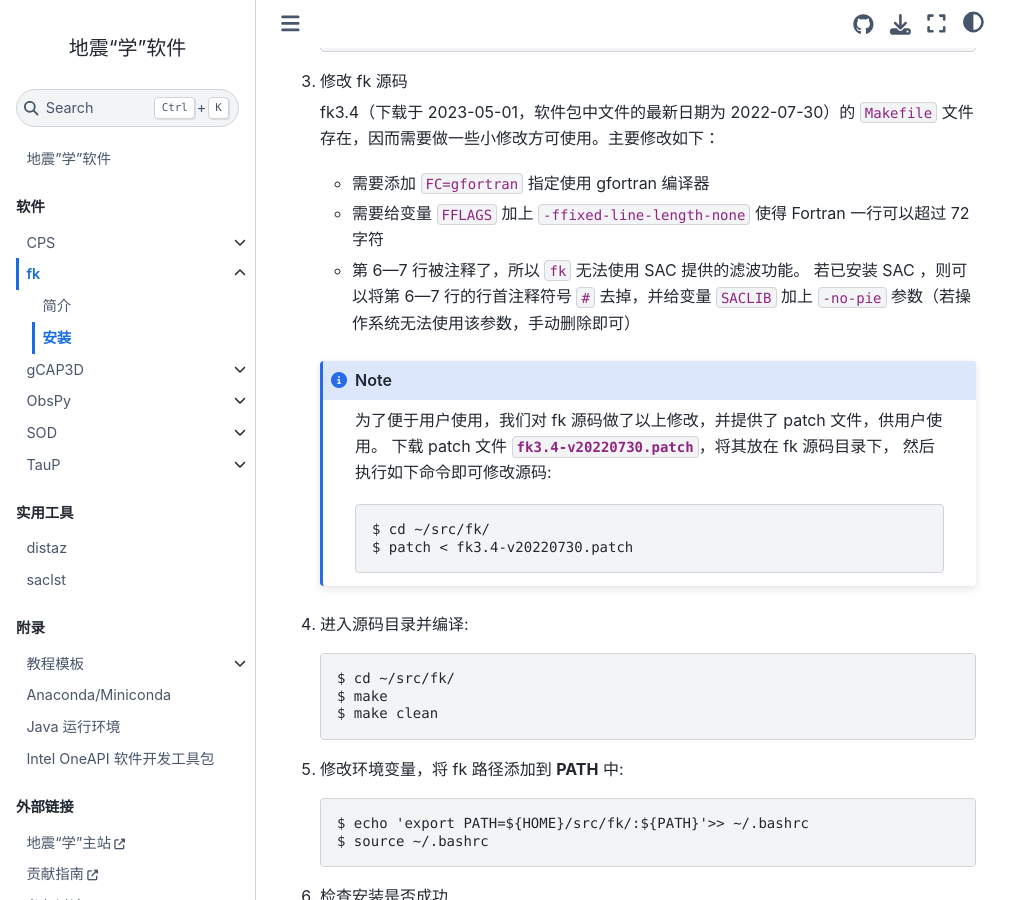
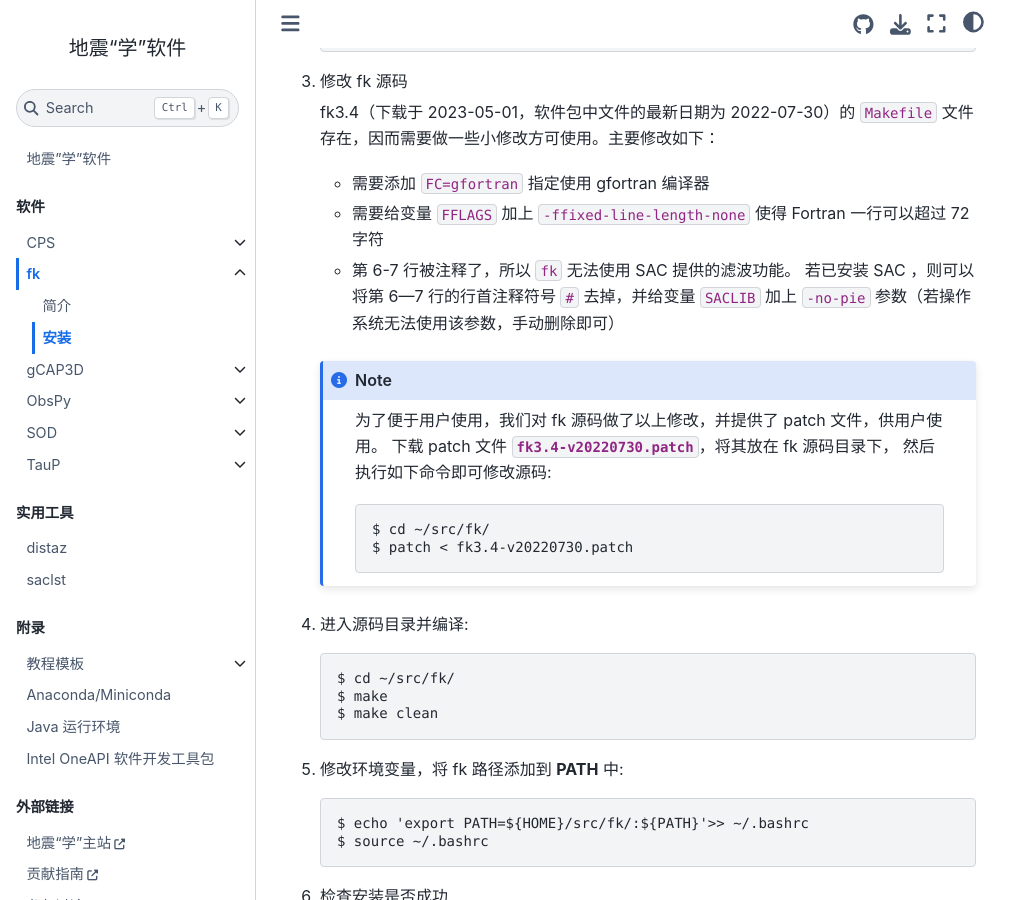
Before and after one commit to seismo-learn/software, a Jupyter Book: the page built from source/fk/install.md, in a window 1280 px wide and 900 px high, scrolled down 562 px. Shown: the whole window, without its empty margins (0-1031 px from the left). Built offline with Jupyter Book 1.0.4 settings and Sphinx 7.4.7 and the Sphinx Book theme 1.1.4, drawn with Linux system fonts in a browser that asks for light colours.

Commit message:
Minor fix

```diff
--- a/source/fk/install.md
+++ b/source/fk/install.md
@@ -33,7 +33,7 @@
 
    - 需要添加 `FC=gfortran` 指定使用 gfortran 编译器
    - 需要给变量 `FFLAGS` 加上 `-ffixed-line-length-none` 使得 Fortran 一行可以超过 72 字符
-   - 第 6—7 行被注释了，所以 `fk` 无法使用 SAC 提供的滤波功能。
+   - 第 6-7 行被注释了，所以 `fk` 无法使用 SAC 提供的滤波功能。
      若已安装 SAC ，则可以将第 6—7 行的行首注释符号 `#` 去掉，并给变量 `SACLIB`
      加上 `-no-pie` 参数（若操作系统无法使用该参数，手动删除即可）
 
```
